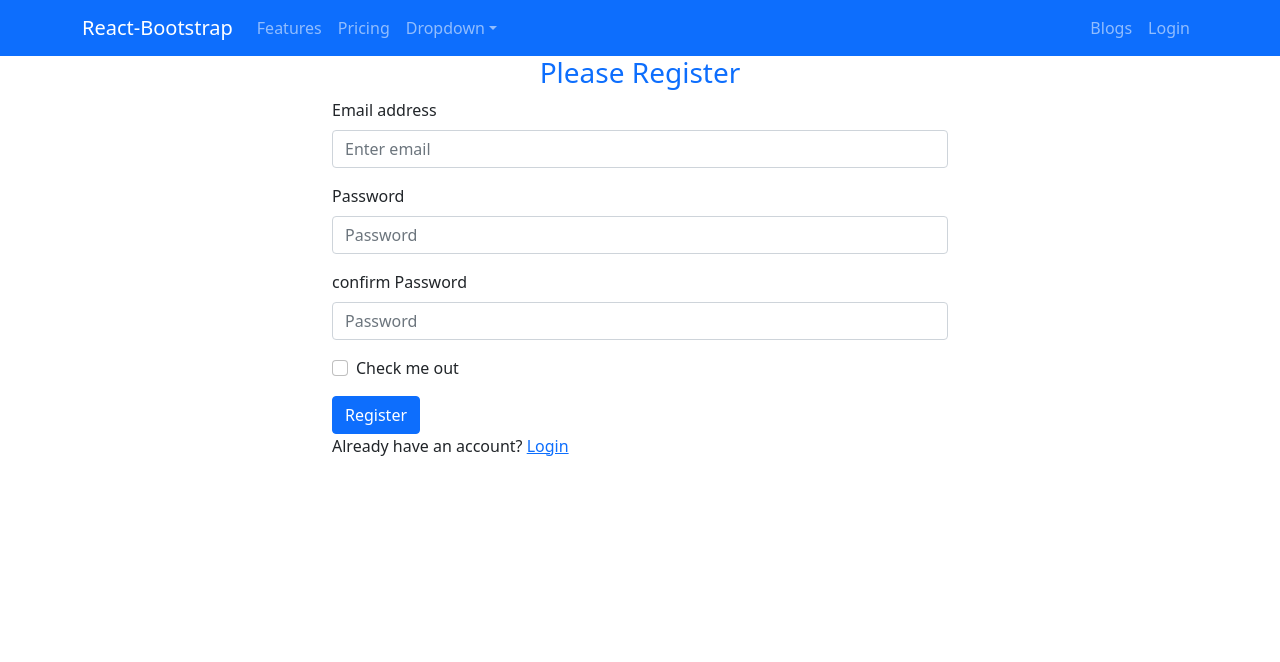
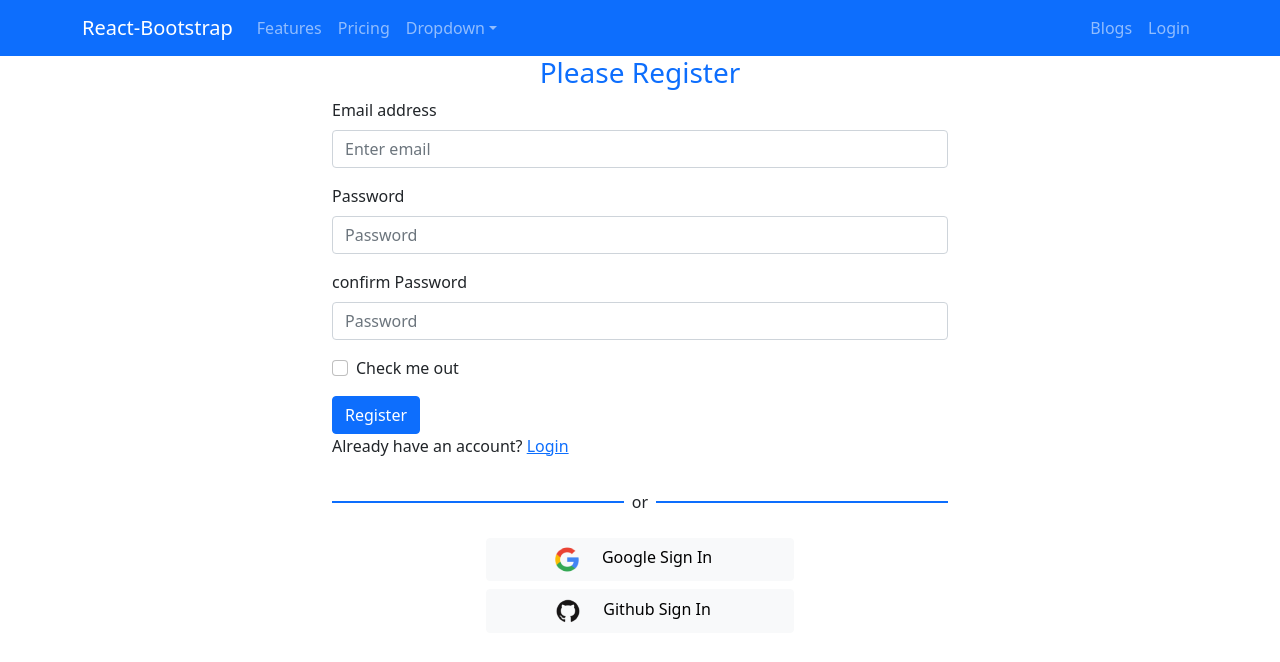
Before and after one commit to Eshshatabdi/physical-care, a React (Create React App) app: page /register in a window 1280 px wide. Shown: the top 662 px of the page. Built offline with nearby package versions, Linux system fonts and the light colour scheme.

Commit message:
google and github login

```diff
--- a/src/Pages/Login/Register/Register.js
+++ b/src/Pages/Login/Register/Register.js
@@ -3,6 +3,7 @@ import { Button, Form } from 'react-bootstrap';
 import { useCreateUserWithEmailAndPassword } from 'react-firebase-hooks/auth';
 import { Link, useNavigate } from 'react-router-dom';
 import auth from '../../../firebase.init';
+import OtherLoginSystem from '../../OtherLoginSystem/OtherLoginSystem';
 
 const Register = () => {
     const [email, setEmail] = useState('');
@@ -76,8 +77,10 @@ const Register = () => {
             <p>
                 Already have an account? <Link className='form-link ' to='/login'>Login</Link>
             </p>
+            <OtherLoginSystem></OtherLoginSystem>
 
         </div>
+
     );
 };
 
--- a/src/Pages/OtherLoginSystem/OtherLoginSystem.js
+++ b/src/Pages/OtherLoginSystem/OtherLoginSystem.js
@@ -0,0 +1,52 @@
+import React from 'react';
+import { useSignInWithGithub, useSignInWithGoogle } from 'react-firebase-hooks/auth';
+import { useNavigate } from 'react-router-dom';
+import auth from '../../firebase.init';
+import google from '../../images/google (1).png';
+import github from '../../images/github-edit.png';
+
+
+
+const OtherLoginSystem = () => {
+    const [signInWithGoogle, user, loading, error] = useSignInWithGoogle(auth);
+    const [signInWithGithub, gituser, gitloading, giterror] = useSignInWithGithub(auth);
+    const navigate = useNavigate();
+    let errorShow;
+    if (error || giterror) {
+        errorShow = <p className='text-danger'>Error:{error?.message} {giterror?.message} </p>
+
+
+    }
+    if (user || gituser) {
+        navigate('/home')
+    }
+    return (
+        <div>
+            <div className='d-flex align-items-center'>
+                <div style={{ height: '2px' }} className='bg-primary w-50' ></div>
+                <p className='mt-3 px-2' >or</p>
+                <div style={{ height: '2px' }} className='bg-primary w-50' ></div>
+            </div>
+            {errorShow}
+
+
+            <div>
+                <button onClick={() => signInWithGoogle()} className='btn btn-light w-50 d-block mx-auto my-2'>
+                    <img src={google} alt="" />
+                    <span className='px-3'> Google Sign In</span></button>
+
+
+
+                <button onClick={() => signInWithGithub()} className='btn btn-light w-50 d-block mx-auto my-2'>
+                    <img src={github} alt="" />
+                    <span className='px-3'> Github Sign In</span></button>
+
+
+            </div>
+
+
+        </div>
+    );
+};
+
+export default OtherLoginSystem;
```
Also changed, not shown: src/images/github-edit.png (added), src/images/google (1).png (added).
